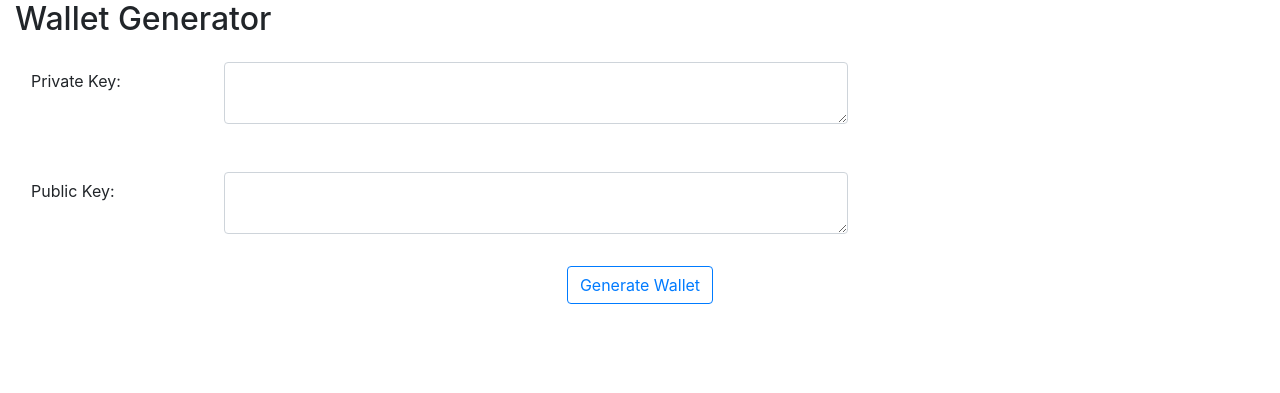
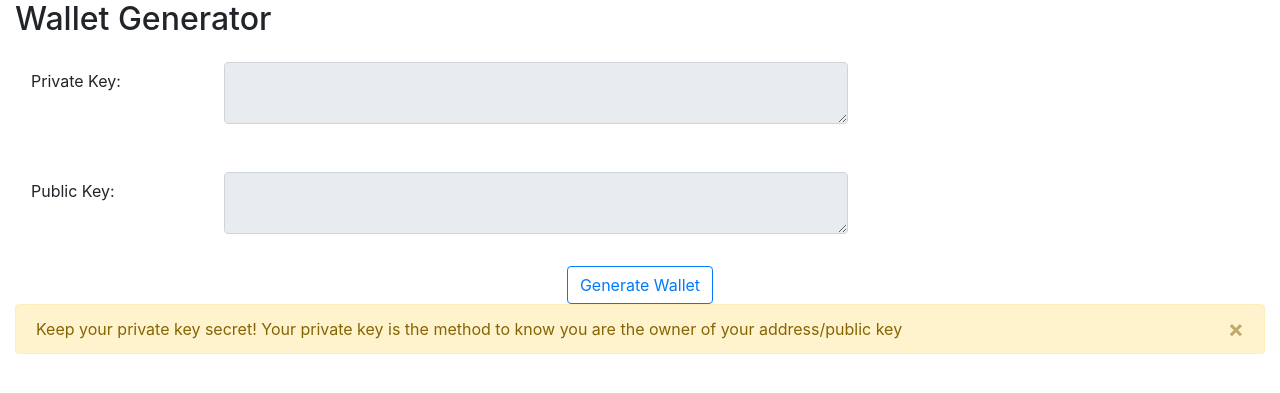
Before and after one commit to jchallenger1/easypycoin, a Flask app: page / in a window 1280 px wide. Shown: the part 40-433 px from the top of the page. Run offline with Flask 2, Linux system fonts and the light colour scheme; some libraries are stand-ins or nearby versions.

Commit message:
linked the creation of wallets

```diff
--- a/coinbase.py
+++ b/coinbase.py
@@ -20,7 +20,7 @@ def create_new_wallet():
         "private_key": private_key,
         "public_key": public_key
     }
-    return jsonify(response), 200
+    return response
 
 
 # Allows for signing a transaction
--- a/static/main.js
+++ b/static/main.js
@@ -1,16 +1,26 @@
 const hostname = "http://127.0.0.1:5000"
 
 
-function genKeys() {
-    $.get(`${hostname}/api/wallet`, (data, status) => {
-        console.log(data);
+function generateCryptoKeys() {
+    console.log($(this).text());
+    $.getJSON(`${hostname}/api/wallet`, (json) => {
+        $("#private-key-form-walgen").val(json["private_key"]);
+        $("#public-key-form-walgen").val(json["public_key"]);
     });
 }
 
 $(document).ready(function() {
+    // Allows navigation of the tabs
     $(".nav li a").on("click", () => {
-        console.log("clicked!")
         $(".nav li a").removeClass("active");
         $(this).addClass("active");
     });
+
+    // Allows the fading out of warnings when the close button is clicked
+    $(".alert button").on("click", function() {
+        $(this).parent(".alert").alert("close");
+    })
+
+    $("#gen-wallet-btn").on("click", generateCryptoKeys)
+
 });
--- a/templates/index.html
+++ b/templates/index.html
@@ -62,14 +62,21 @@
             <h2>Wallet Generator</h2>
             <div class="form-group row p-3">
                 <label for="private-key-form-walgen" class="col-sm-2 col-form-label">Private Key:</label>
-                <textarea class="form-control col-sm-6" id="private-key-form-walgen"></textarea>
+                <textarea readonly class="form-control col-sm-6" id="private-key-form-walgen"></textarea>
             </div>
             <div class="form-group row p-3">
-                <label for="public-key-form" class="col-sm-2 col-form-label">Public Key:</label>
-                <textarea class="form-control col-sm-6" id="public-key-form"></textarea>
+                <label for="public-key-form-walgen" class="col-sm-2 col-form-label">Public Key:</label>
+                <textarea readonly class="form-control col-sm-6" id="public-key-form-walgen"></textarea>
             </div>
             <div class="text-center">
-                <button type="button" class="btn btn-outline-primary btn-large">Generate Wallet</button>
+                <button type="button" class="btn btn-outline-primary btn-large" id="gen-wallet-btn">Generate Wallet</button>
+            </div>
+            <div class="alert alert-warning alert-dismissible fade show" role="alert">
+                Keep your private key secret! Your private key is the method to know you are the owner of your
+                address/public key
+                <button type="button" class="close" data-dismiss="alert" aria-label="Close">
+                    <span aria-hidden="true">&times;</span>
+                </button>
             </div>
         </div>
 
```
